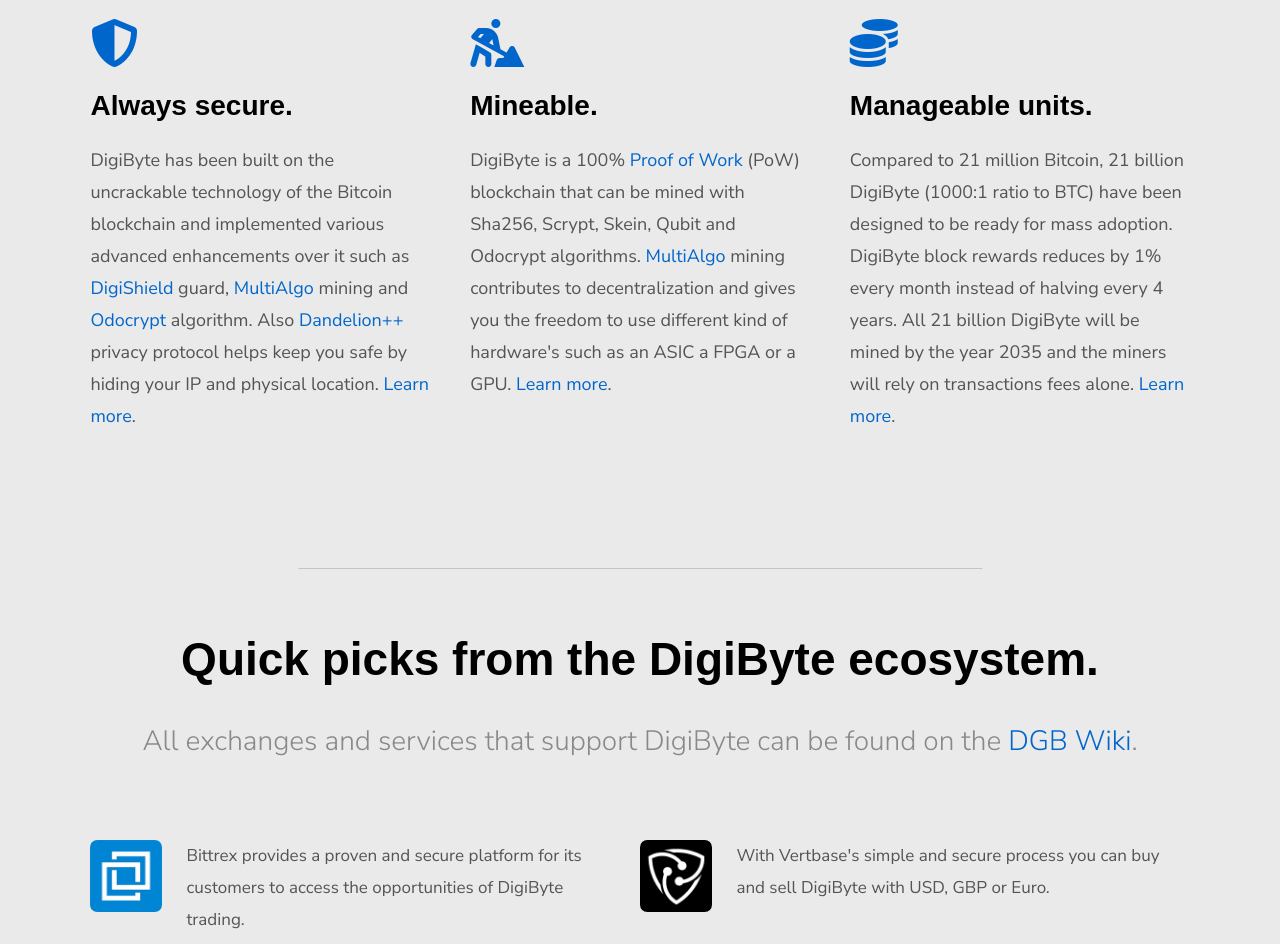
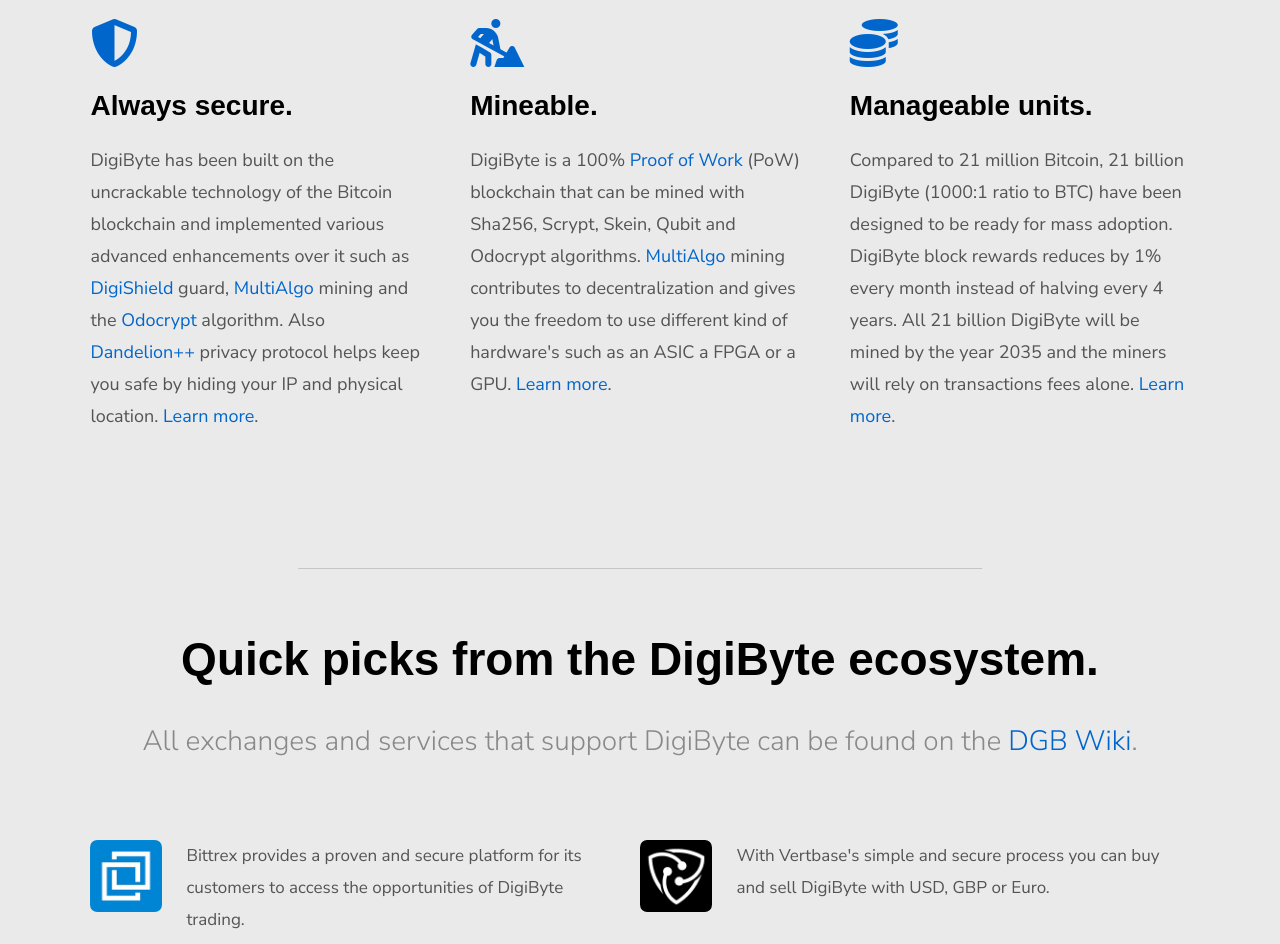
Before and after one commit to makyurt/DGBio, a plain HTML site: page index.html in a window 1280 px wide. Shown: the part 5788-6732 px from the top of the page. Drawn offline with Linux system fonts and the light colour scheme; a web font is replaced by a local one.

Commit message:
Update index.html

```diff
--- a/index.html
+++ b/index.html
@@ -550,7 +550,7 @@
                 </div>
                 <div class="item-feature__text">
                     <h3 class="item-title">Always secure.</h3>
-                    <p>DigiByte has been built on the uncrackable technology of the Bitcoin blockchain and implemented various advanced enhancements over it such as <a href="https://www.dgbwiki.com/index.php?title=DigiShield" target="_blank">DigiShield</a> guard, <a href="https://www.dgbwiki.com/index.php?title=MultiAlgo" target="_blank">MultiAlgo</a> mining and <a href="https://www.dgbwiki.com/index.php?title=Odocrypt" target="_blank">Odocrypt</a> algorithm. Also <a href="https://www.dgbwiki.com/index.php?title=Dandelion%2B%2B" target="_blank">Dandelion++</a> privacy protocol helps keep you safe by hiding your IP and physical location. <a href="https://www.dgbwiki.com/index.php?title=What_makes_DigiByte_More_Secure%3F" target="_blank">Learn more</a>.
+                    <p>DigiByte has been built on the uncrackable technology of the Bitcoin blockchain and implemented various advanced enhancements over it such as <a href="https://www.dgbwiki.com/index.php?title=DigiShield" target="_blank">DigiShield</a> guard, <a href="https://www.dgbwiki.com/index.php?title=MultiAlgo" target="_blank">MultiAlgo</a> mining and the <a href="https://www.dgbwiki.com/index.php?title=Odocrypt" target="_blank">Odocrypt</a> algorithm. Also <a href="https://www.dgbwiki.com/index.php?title=Dandelion%2B%2B" target="_blank">Dandelion++</a> privacy protocol helps keep you safe by hiding your IP and physical location. <a href="https://www.dgbwiki.com/index.php?title=What_makes_DigiByte_More_Secure%3F" target="_blank">Learn more</a>.
                     </p>
                 </div>
             </div>
```
